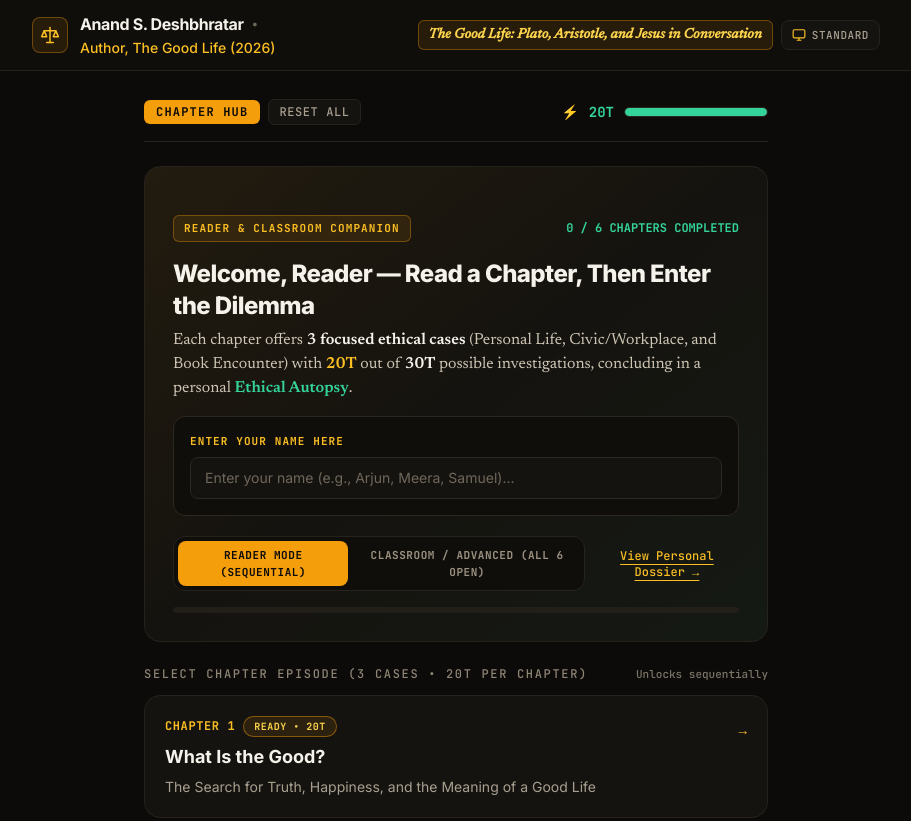
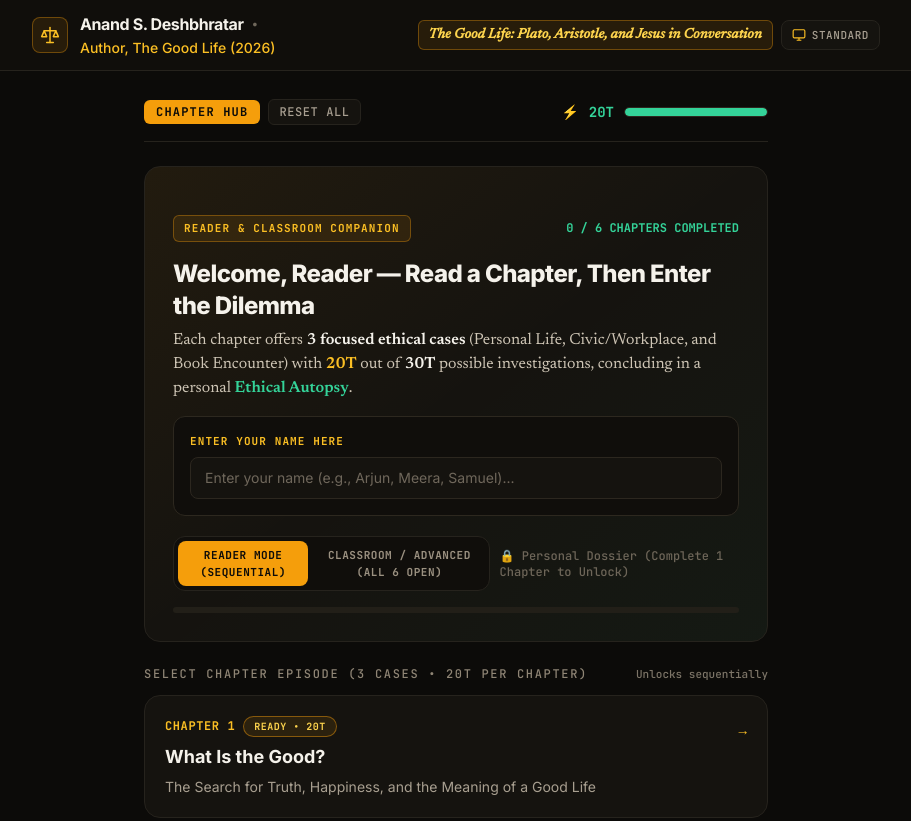
Before and after one commit to joysoftech/the-good-life-companion, a plain HTML site: page index.html in a window 1280 px wide. Shown: the top 821 px of the page, without its empty margins (184-1095 px from the left). Drawn offline with nearby package versions, Linux system fonts and the light colour scheme.

Commit message:
Restrict access to Personal Dossier until chapter completion
Added a condition to check if at least one chapter is completed before allowing access to the Personal Dossier. Updated the button display based on completion status.

```diff
--- a/index.html
+++ b/index.html
@@ -1768,6 +1768,10 @@
     }
 
     function goToLedger() {
+      if (getCompletedChapterCount() < 1) {
+        showToast('Complete at least 1 Chapter Ethical Autopsy to unlock your Personal Dossier.');
+        return;
+      }
       cancelResetPrompt();
       state.view = 'ledger';
       render();
@@ -2163,10 +2167,17 @@
                   </button>
                 </div>
 
-                <button onclick="goToLedger()"
-                  class="font-mono text-xs text-amber-400 hover:text-amber-300 underline underline-offset-4 self-start sm:self-center">
-                  View Personal Dossier →
-                </button>
+                ${
+                  completedCount >= 1
+                    ? `<button onclick="goToLedger()"
+                        class="font-mono text-xs text-emerald-400 hover:text-emerald-300 underline underline-offset-4 self-start sm:self-center">
+                        ✓ View Personal Dossier (${completedCount}/6) →
+                      </button>`
+                    : `<span title="Complete at least 1 Chapter Ethical Autopsy to unlock"
+                        class="font-mono text-xs text-[#6e6659] cursor-not-allowed self-start sm:self-center select-none">
+                        🔒 Personal Dossier (Complete 1 Chapter to Unlock)
+                      </span>`
+                }
               </div>
 
               <!-- Overall Progress Bar -->
```
